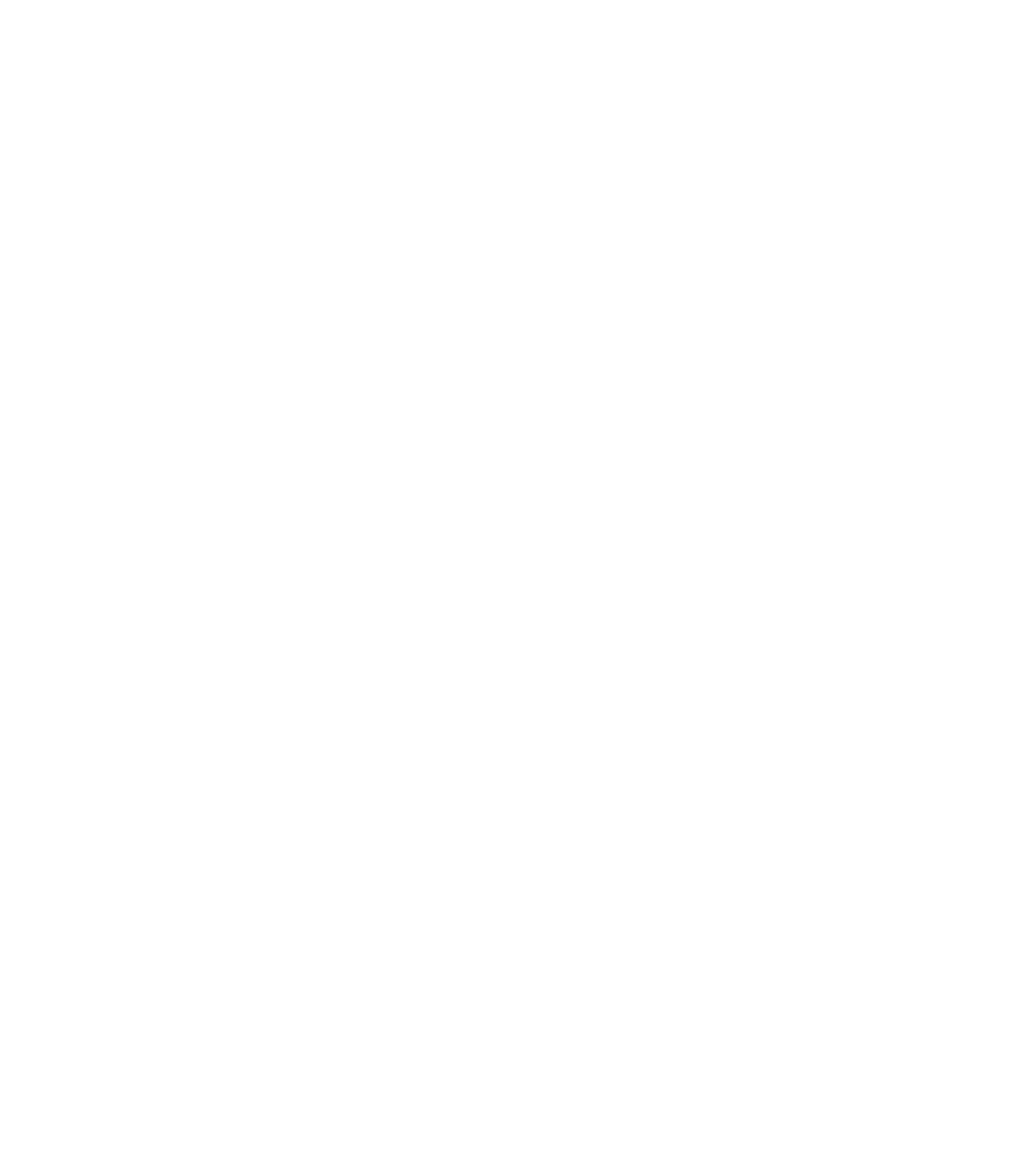
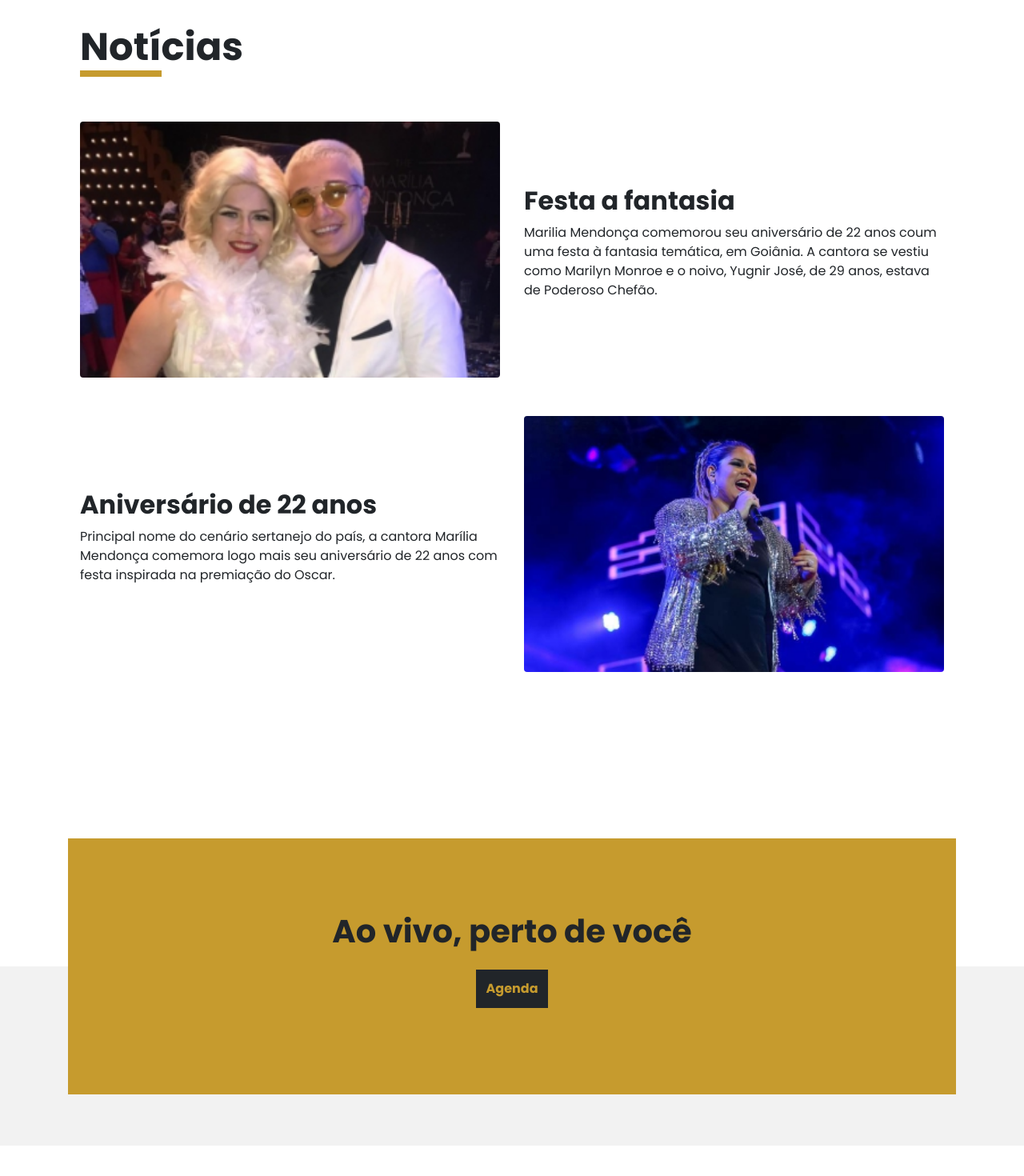
Before and after one commit to arthur-ronconi/marilia-mendonca, a Next.js app: page / in a window 1280 px wide. Shown: the part 706-2176 px from the top of the page at 80% size. Before the commit the page ends 800 px from the top, so only its background shows below. Built offline with nearby package versions, Linux system fonts and the light colour scheme.

Commit message:
news and cta sections

```diff
--- a/pages/index.jsx
+++ b/pages/index.jsx
@@ -1,5 +1,7 @@
 import Head from "next/head";
-import Hero from "../components/hero";
+import Hero from "../sections/hero";
+import News from "../sections/news";
+import Cta from "../sections/cta";
 
 export default function Home() {
   return (
@@ -7,8 +9,14 @@ export default function Home() {
       <Head>
         <title>Marília Mendonça - Site Não-Oficial</title>
       </Head>
+      <section>
+        <Hero />
+      </section>
       <section className="section">
-        <Hero />
+        <News />
+      </section>
+      <section className="section">
+        <Cta />
       </section>
     </div>
   );
--- /dev/null
+++ b/sections/cta.jsx
@@ -0,0 +1,44 @@
+const Cta = () => {
+  return (
+    <div>
+      <div className="cta-bg">
+        <div className="container">
+          <div className="cta-box">
+            <h2>Ao vivo, perto de você</h2>
+            <a href="#" className="btn btn-black my-3">
+              Agenda
+            </a>
+          </div>
+        </div>
+      </div>
+      <style jsx>
+        {`
+          h2 {
+            font-size: 2.5rem;
+            font-weight: 700;
+          }
+          .cta-bg {
+            padding: 4rem 0;
+            background: #fff;
+            background: linear-gradient(
+              0deg,
+              rgba(0, 0, 0, 0.05) 50%,
+              rgba(255, 255, 255, 1) 50%
+            );
+          }
+          .cta-box {
+            background-color: #c69b2e;
+            height: 20rem;
+            display: flex;
+            flex-direction: column;
+            align-content: center;
+            align-items: center;
+            justify-content: center;
+          }
+        `}
+      </style>
+    </div>
+  );
+};
+
+export default Cta;
--- a/components/hero.jsx
+++ b/sections/hero.jsx
@@ -56,8 +56,6 @@ const Hero = () => {
           margin: 10rem auto 0;
           z-index: 9999;
         }
-        .hero-img {
-        }
         .btn {
           width: 50%;
           margin: 0.5rem;
--- /dev/null
+++ b/sections/news.jsx
@@ -0,0 +1,76 @@
+const News = () => {
+  return (
+    <div>
+      <div className="container">
+        <div className="row mb-5">
+          <div className="col">
+            <h2>Notícias</h2>
+          </div>
+        </div>
+        <div className="row">
+          <div className="col-6 d-flex flex-column justify-content-center">
+            <div className="news-img align-items-center">
+              <img src="img/noticia1.jpg" alt="" className="img-fluid w-100" />
+            </div>
+          </div>
+          <div className="col-6 d-flex flex-column justify-content-center">
+            <div className="news-text">
+              <h3>Festa a fantasia</h3>
+              <p>
+                Marilia Mendonça comemorou seu aniversário de 22 anos coum uma
+                festa à fantasia temática, em Goiânia. A cantora se vestiu como
+                Marilyn Monroe e o noivo, Yugnir José, de 29 anos, estava de
+                Poderoso Chefão.
+              </p>
+            </div>
+          </div>
+        </div>
+        <div className="row">
+          <div className="col-6 d-flex flex-column justify-content-center">
+            <div className="news-text">
+              <h3>Aniversário de 22 anos</h3>
+              <p>
+                Principal nome do cenário sertanejo do país, a cantora Marília
+                Mendonça comemora logo mais seu aniversário de 22 anos com festa
+                inspirada na premiação do Oscar.
+              </p>
+            </div>
+          </div>
+          <div className="col-6 d-flex flex-column justify-content-center">
+            <div className="news-img align-items-center">
+              <img src="img/noticia2.jpg" alt="" className="img-fluid w-100" />
+            </div>
+          </div>
+        </div>
+      </div>
+      <style jsx>{`
+        h2 {
+          font-size: 3rem;
+          font-weight: 700;
+        }
+        h2::after {
+          content: "";
+          display: block;
+          position: relative;
+          height: 0.5rem;
+          width: 6.375rem;
+          background-color: #c69b2e;
+        }
+        h3 {
+          font-size: 2rem;
+          font-weight: 700;
+        }
+        .row {
+          margin: 3rem 0;
+        }
+        .news-img {
+          height: 20rem;
+          border-radius: 0.25rem;
+          overflow: hidden;
+        }
+      `}</style>
+    </div>
+  );
+};
+
+export default News;
--- a/styles/globals.scss
+++ b/styles/globals.scss
@@ -2,6 +2,7 @@
 @import "./variables.scss";
 :root {
   font-size: 16px;
+  color: #212529;
 }
 body {
   font-family: $font-family;
@@ -21,4 +22,14 @@ body {
       background-color: darken($primary, 15%);
     }
   }
+  &-black {
+    background-color: $black;
+    color: $primary;
+    &:hover {
+      background-color: darken($black, 15%);
+    }
+  }
 }
+.section {
+  padding: $section-padding;
+}
--- a/styles/variables.scss
+++ b/styles/variables.scss
@@ -9,5 +9,9 @@ $font-size: 1rem;
 // COLORS
 $primary: #c69b2e;
 
-$black: #000;
+$black: #212529;
 $white: #fff;
+
+// SPACING
+// - Section padding
+$section-padding: 3rem 0;
```
Also changed, not shown: public/img/noticia1.jpg (added), public/img/noticia2.jpg (added).
